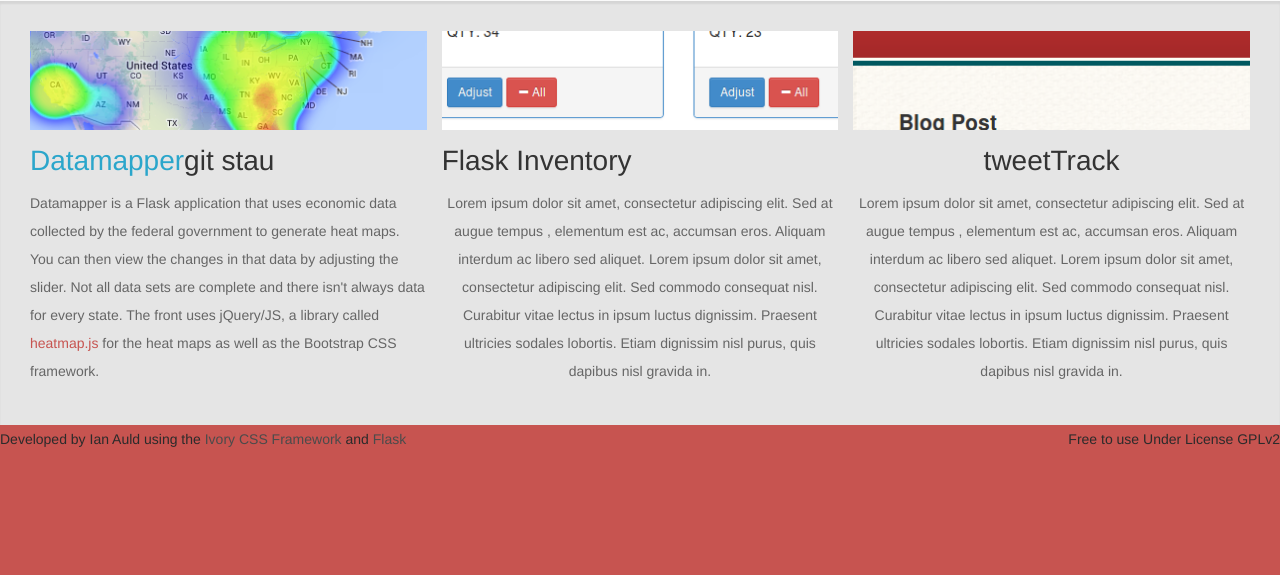
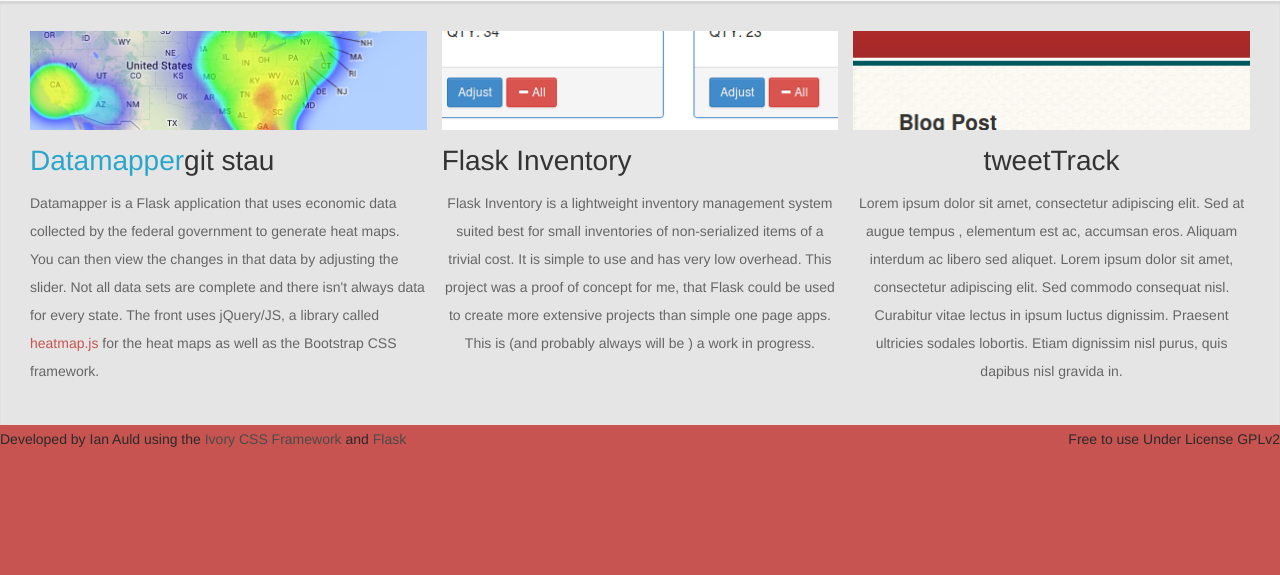
Before and after one commit to im-auld/ima-webdev, a Flask app: page /about/ in a window 1280 px wide. Shown: the part 613-1188 px from the top of the page. Run offline with Flask 2, Linux system fonts and the light colour scheme.

Commit message:
Updated info for Flask Inventory demo

```diff
--- a/app/templates/demos.html
+++ b/app/templates/demos.html
@@ -18,11 +18,11 @@
     </figure>
     <h3>Flask Inventory</h3>
     <p class="text-center">
-        Lorem ipsum dolor sit amet, consectetur adipiscing elit. Sed at augue tempus
-        , elementum est ac, accumsan eros. Aliquam interdum ac libero sed aliquet.
-        Lorem ipsum dolor sit amet, consectetur adipiscing elit. Sed commodo consequat
-        nisl. Curabitur vitae lectus in ipsum luctus dignissim. Praesent ultricies
-        sodales lobortis. Etiam dignissim nisl purus, quis dapibus nisl gravida in.
+        Flask Inventory is a lightweight inventory management system suited best
+        for small inventories of non-serialized items of a trivial cost. It is
+        simple to use and has very low overhead. This project was a proof of concept for
+        me, that Flask could be used to create more extensive projects than simple
+        one page apps. This is (and probably always will be ) a work in progress.
     </p>
 </div>
 <div class="c4 last demo">
```
